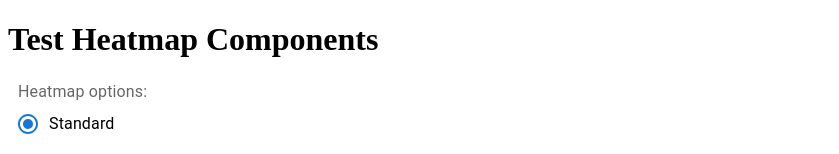
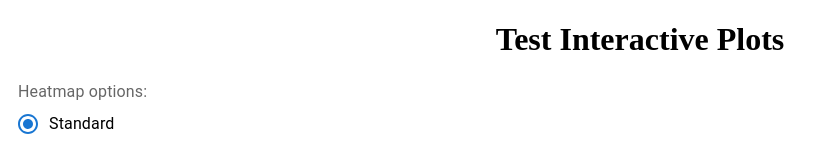
Before and after one commit to tinanemati/plotly-plots, a React (Create React App) app in the folder client/: page / in a window 1280 px wide. Shown: the top 154 px of the page, without its empty margins (0-839 px from the left). Built offline with nearby package versions, Linux system fonts and the light colour scheme; the HTML template or start-up script is replaced by a standard one.

Commit message:
app is much cleaner now

```diff
--- a/client/src/App.js
+++ b/client/src/App.js
@@ -21,7 +21,7 @@ export default function App() {
   */
   return (
     <div>
-      <h1>Test Heatmap Components</h1>
+      <h1 style={{display:"flex", justifyContent: "center"}}>Test Interactive Plots</h1>
 
       <Heatmap updatexData={updatexData} updateyData={updateyData} />
       <LinePlot xData={xData} yData={yData} />
```
